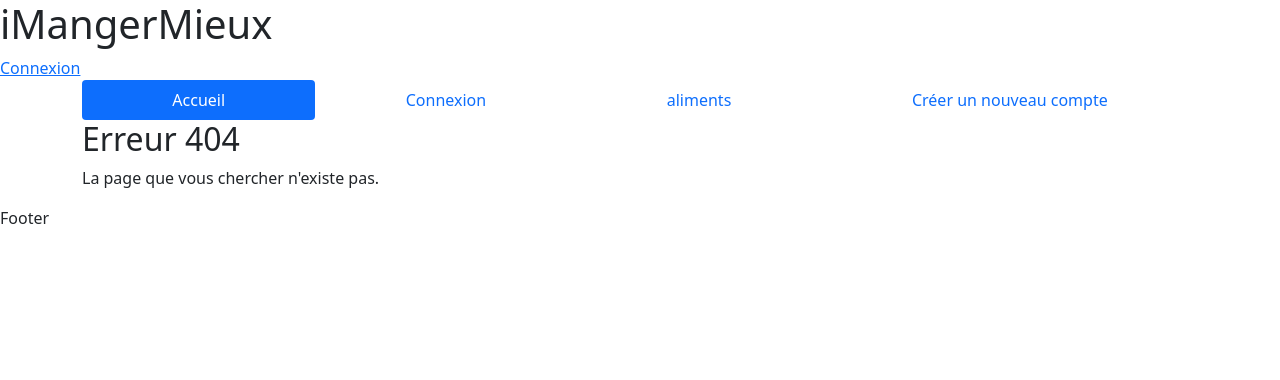
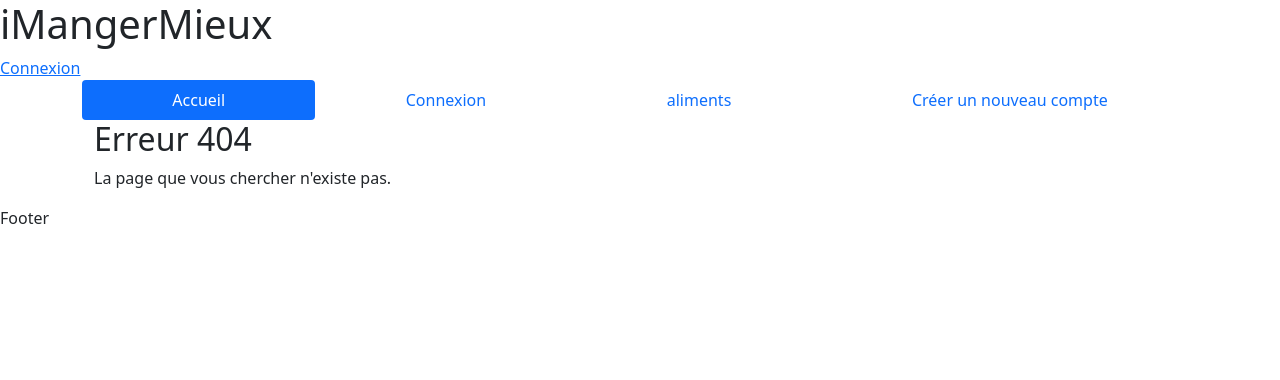
Before and after one commit to Alin236/iMangerMieux, a PHP site: page /index.php in a window 1280 px wide. Shown: the top 380 px of the page. Run offline with PHP 8.4, Linux system fonts and the light colour scheme; some libraries are stand-ins or nearby versions.

Commit message:
Bootstrap : Ajout d'un container-fluid

```diff
--- a/frontend/index.php
+++ b/frontend/index.php
@@ -14,7 +14,7 @@
                 renderMenuToHTML($currentPageId);
             ?>
         </div>
-        <section class="contenu">
+        <section class="container-fluid">
             <?php
                 $pageToInclude = "$currentPageId.php";
                 if(is_readable($pageToInclude))
```
